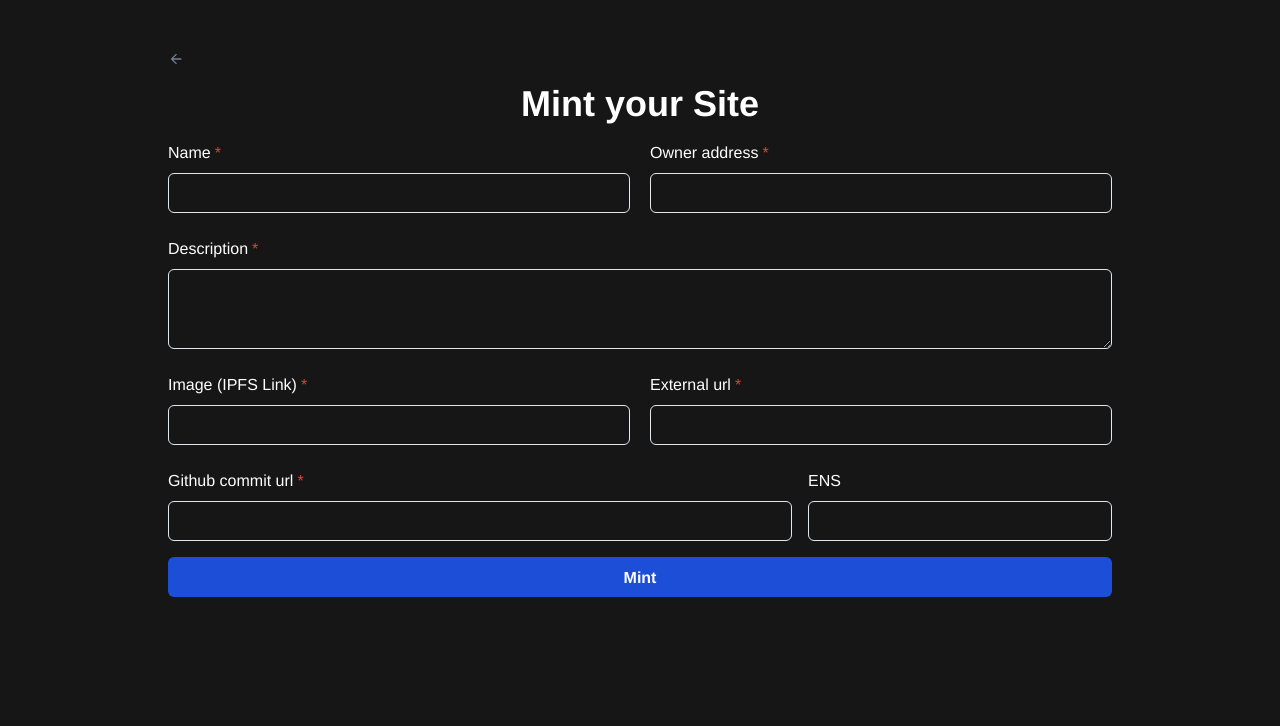
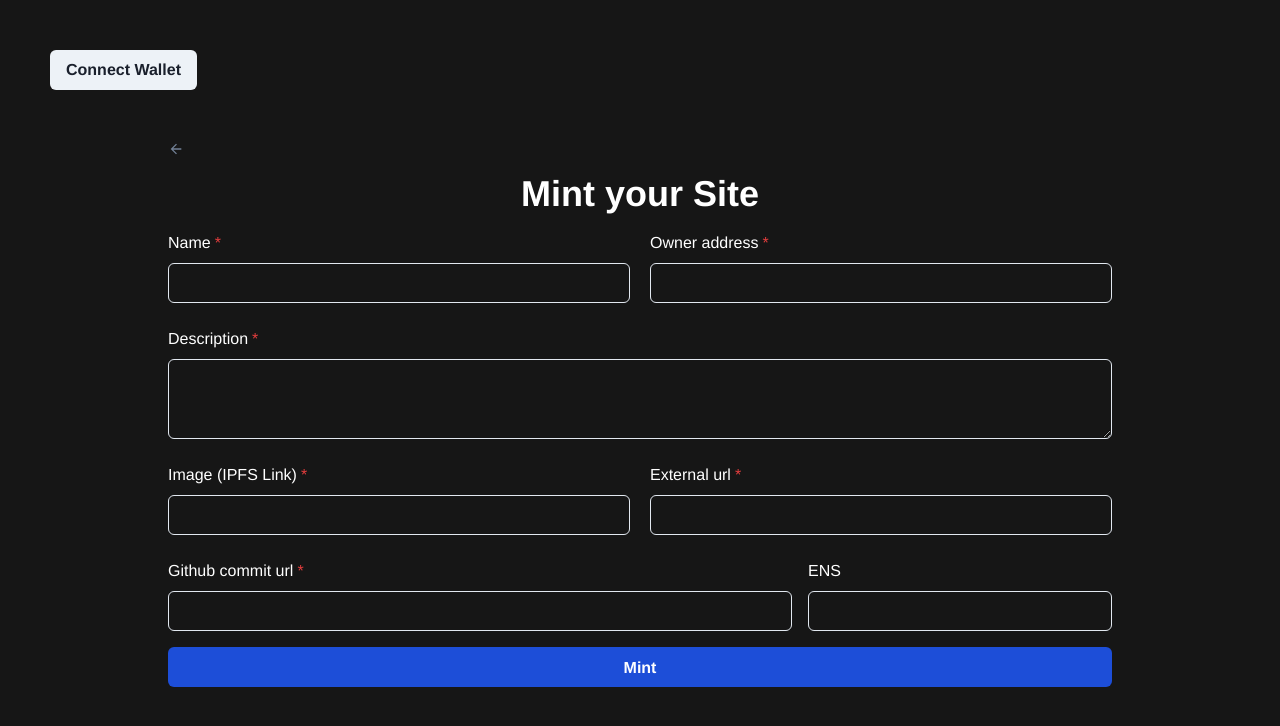
Before and after one commit to fleekxyz/non-fungible-apps, a React (Vite) app in the folder ui/: page /mint-site in a window 1280 px wide. Shown: the top 726 px of the page. Built offline with nearby package versions, Linux system fonts and the light colour scheme.

Commit message:
feat: add wallet button base

```diff
--- a/ui/src/app.tsx
+++ b/ui/src/app.tsx
@@ -1,19 +1,11 @@
-import React, { useEffect } from 'react';
 import { BrowserRouter, Route, Routes, Navigate } from 'react-router-dom';
-import { useAppDispatch, useWalletStore, walletActions } from './store';
+import { WalletButton } from './components';
 import { Home, MintSite } from './views';
 
 export const App = () => {
-  const dispatch = useAppDispatch();
-  const { account } = useWalletStore();
-
-  useEffect(() => {
-    dispatch(walletActions.connect('metamask'));
-  }, []);
-
-  console.log('account', account);
-
   return (
+    <>
+      <WalletButton />
       <BrowserRouter>
         <Routes>
           <Route path="/mint-site" element={<MintSite />} />
@@ -21,5 +13,6 @@ export const App = () => {
           <Route path="*" element={<Navigate to="/home" />} />
         </Routes>
       </BrowserRouter>
+    </>
   );
 };
--- /dev/null
+++ b/ui/src/components/index.ts
@@ -0,0 +1 @@
+export * from './wallet-button';
--- /dev/null
+++ b/ui/src/components/wallet-button/index.ts
@@ -0,0 +1 @@
+export * from './wallet-button';
--- /dev/null
+++ b/ui/src/components/wallet-button/wallet-button.tsx
@@ -0,0 +1,40 @@
+import { useCallback } from 'react';
+import { useAppDispatch, useWalletStore, walletActions } from '@/store';
+import { Button } from '@chakra-ui/react';
+import { contractAddress } from '@/utils';
+
+const WalletMenu: React.FC = () => {
+  const { account } = useWalletStore();
+
+  return <Button>Wallet {`(${contractAddress(account)})`}</Button>;
+};
+
+const ConnectionButton: React.FC = () => {
+  const { state } = useWalletStore();
+
+  const dispatch = useAppDispatch();
+
+  const handleConnectWallet = useCallback(() => {
+    dispatch(walletActions.connect('metamask'));
+  }, [dispatch]);
+
+  return (
+    <Button
+      onClick={handleConnectWallet}
+      isLoading={state === 'loading'}
+      disabled={state === 'loading'}
+    >
+      Connect Wallet
+    </Button>
+  );
+};
+
+export const WalletButton: React.FC = () => {
+  const { state } = useWalletStore();
+
+  if (state === 'connected') {
+    return <WalletMenu />;
+  }
+
+  return <ConnectionButton />;
+};
--- a/ui/src/utils/format.ts
+++ b/ui/src/utils/format.ts
@@ -6,3 +6,7 @@ export const getRepoAndCommit = (url: string) => {
   const commit_hash = url.substring(lastIndexSlash + 1, url.length);
   return { repo, commit_hash };
 };
+
+export const contractAddress = (address: string): string => {
+  return `${address.slice(0, 6)}...${address.slice(-4)}`;
+};
```
Lines whose indentation alone changed are shown as unchanged.
